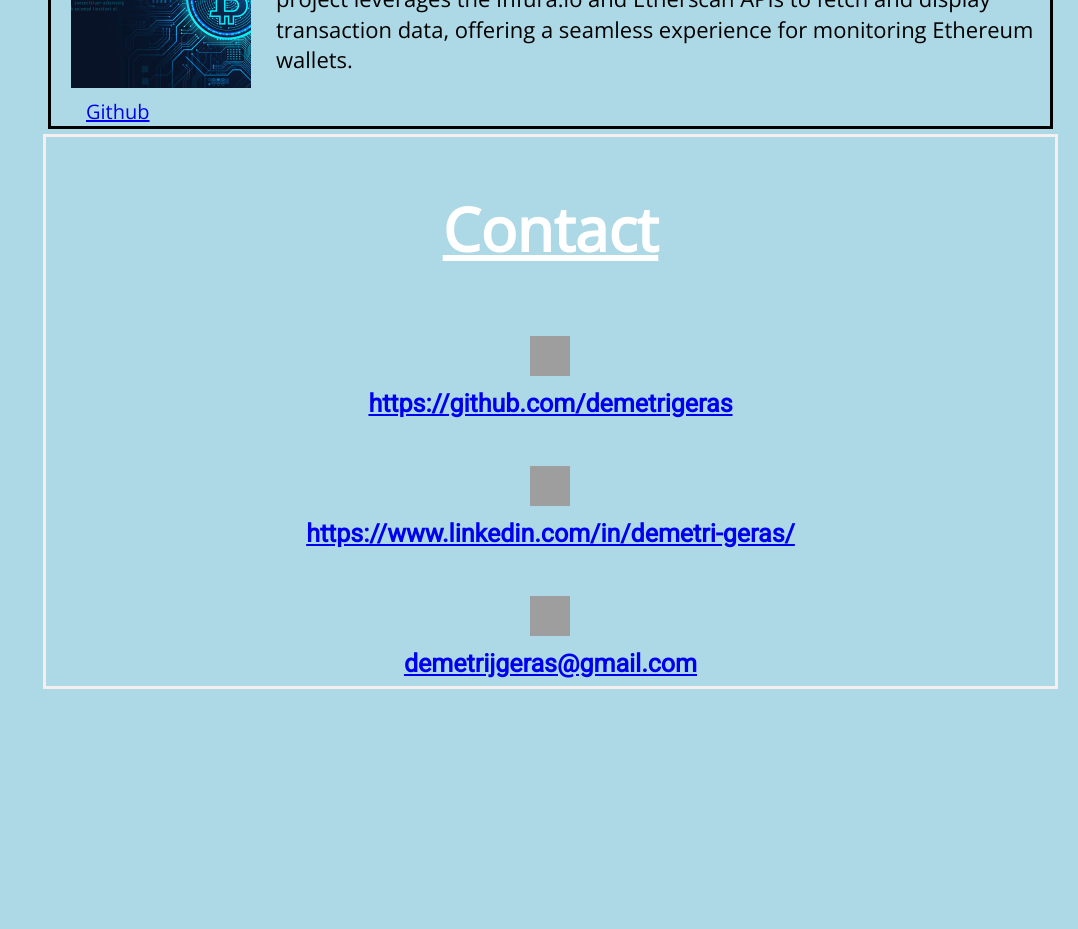
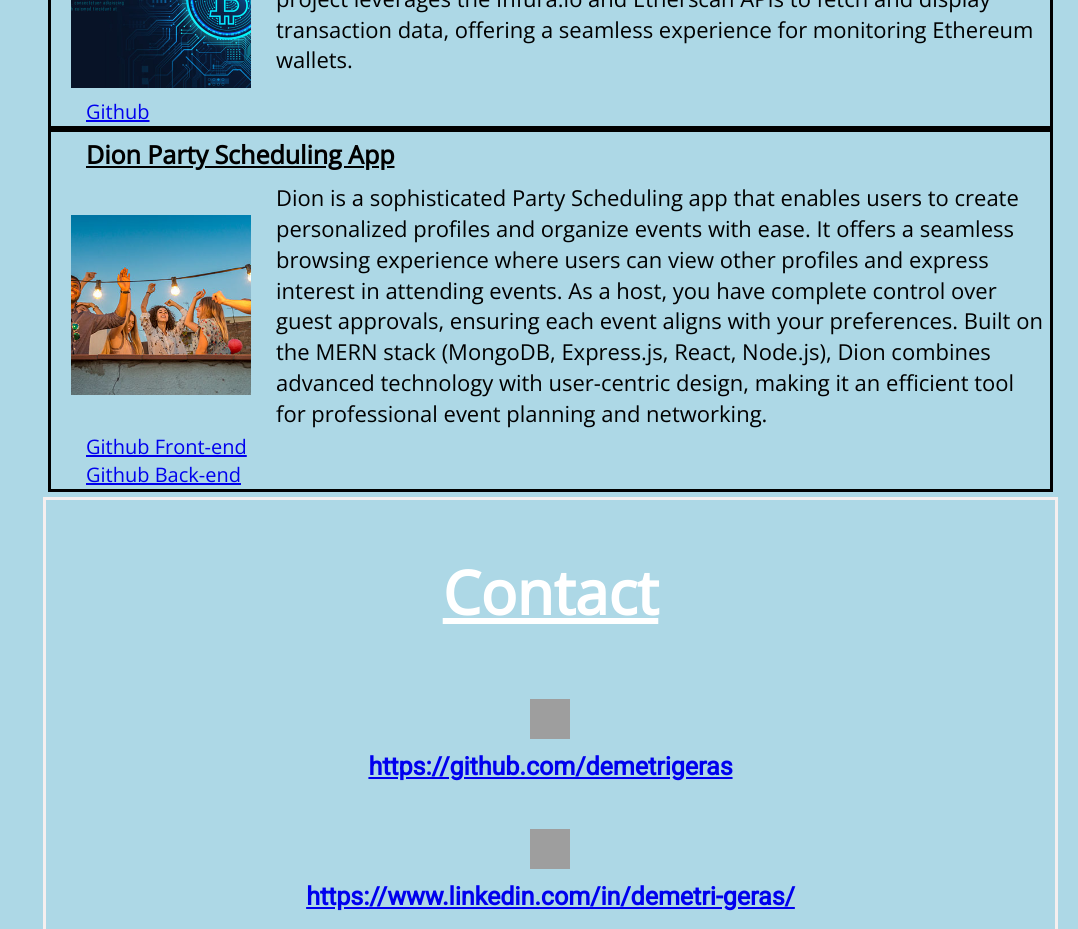
Before and after one commit to demetrigeras/Portfolio, a React (Create React App) app: page / in a window 1280 px wide. Shown: the part 3180-4109 px from the top of the page, without its empty margins (202-1280 px from the left). Before the commit the page ends 3889 px from the top, so only its background shows below. Built offline with nearby package versions, Linux system fonts and the light colour scheme; grey boxes are pictures that could not be loaded.

Commit message:
dion app added

```diff
--- a/src/App.js
+++ b/src/App.js
@@ -9,6 +9,7 @@ import lifeafterga from "./lifeafterga.png"
 import Resume from "./DemetriGerasCV2023SE.pdf"
 import proseed from "./proseed.png"
 import { useState } from "react";
+import party from './party.jpeg'
 function App() {
 
   return (
@@ -305,6 +306,26 @@ To achieve this, I utilized MongoDB for efficient data management, leveraged Exp
   <a href="https://github.com/demetrigeras/ethereum-wallet-tracker-" target="_blank" className="gitlinks">Github</a>
 
   </div>
+  <div className="allprojectdivs">
+      <div className="protitle">
+
+     <p>Dion Party Scheduling App</p>
+     </div>
+     <div className="project-details">
+      <a  target="_blank" className="project-link">
+      <img src={party} alt="proseed" className="pro" />
+      </a>
+      <div className="project-des">
+        <p>
+
+        Dion is a sophisticated Party Scheduling app that enables users to create personalized profiles and organize events with ease. It offers a seamless browsing experience where users can view other profiles and express interest in attending events. As a host, you have complete control over guest approvals, ensuring each event aligns with your preferences. Built on the MERN stack (MongoDB, Express.js, React, Node.js), Dion combines advanced technology with user-centric design, making it an efficient tool for professional event planning and networking.
+
+        </p>
+      </div>
+      </div>
+  <a href="https://github.com/demetrigeras/partynisi-fe" target="_blank" className="gitlinks">Github Front-end</a>
+  <a href="https://github.com/demetrigeras/partnisi-BE" target="_blank" className="gitlinks">Github Back-end</a>
+  </div>
     </div>
 
 
```
Also changed, not shown: src/party.jpeg (added).
